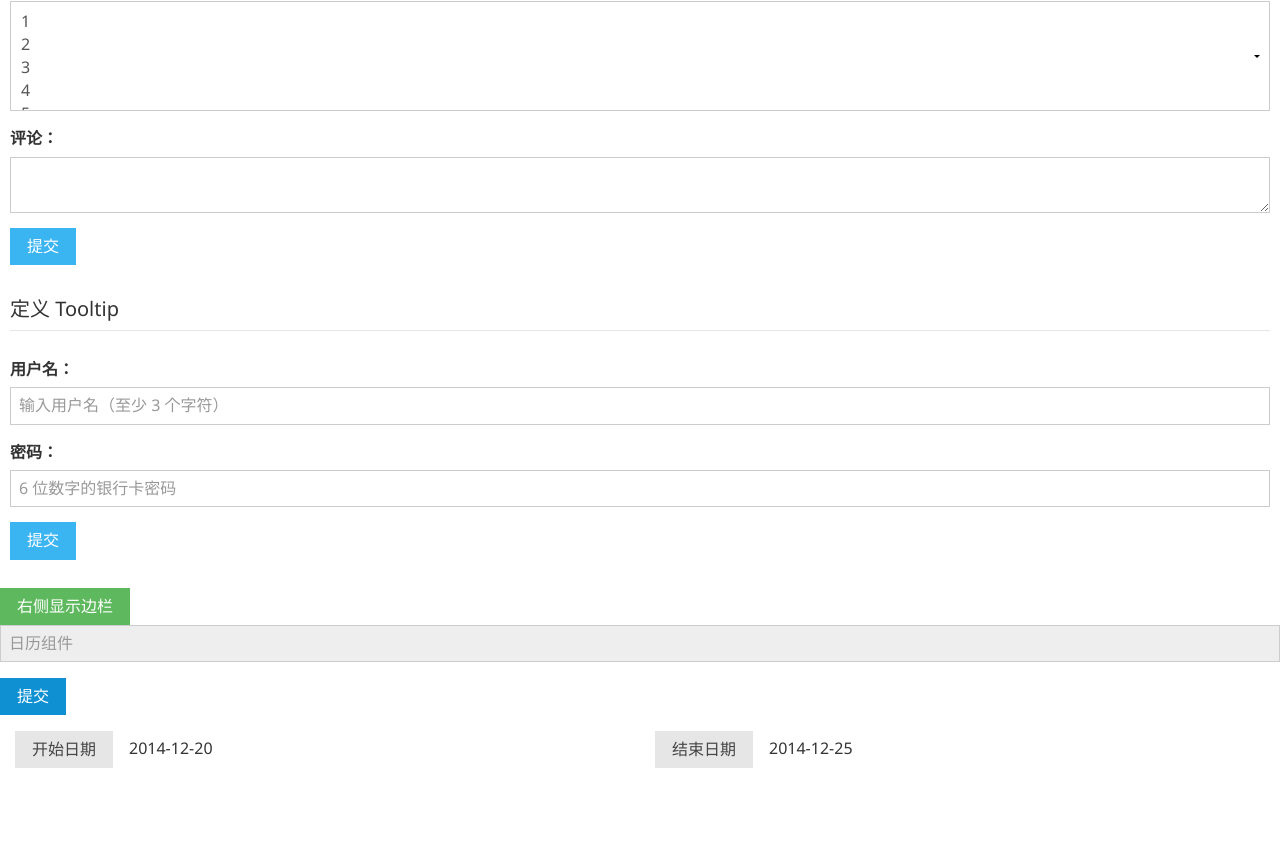
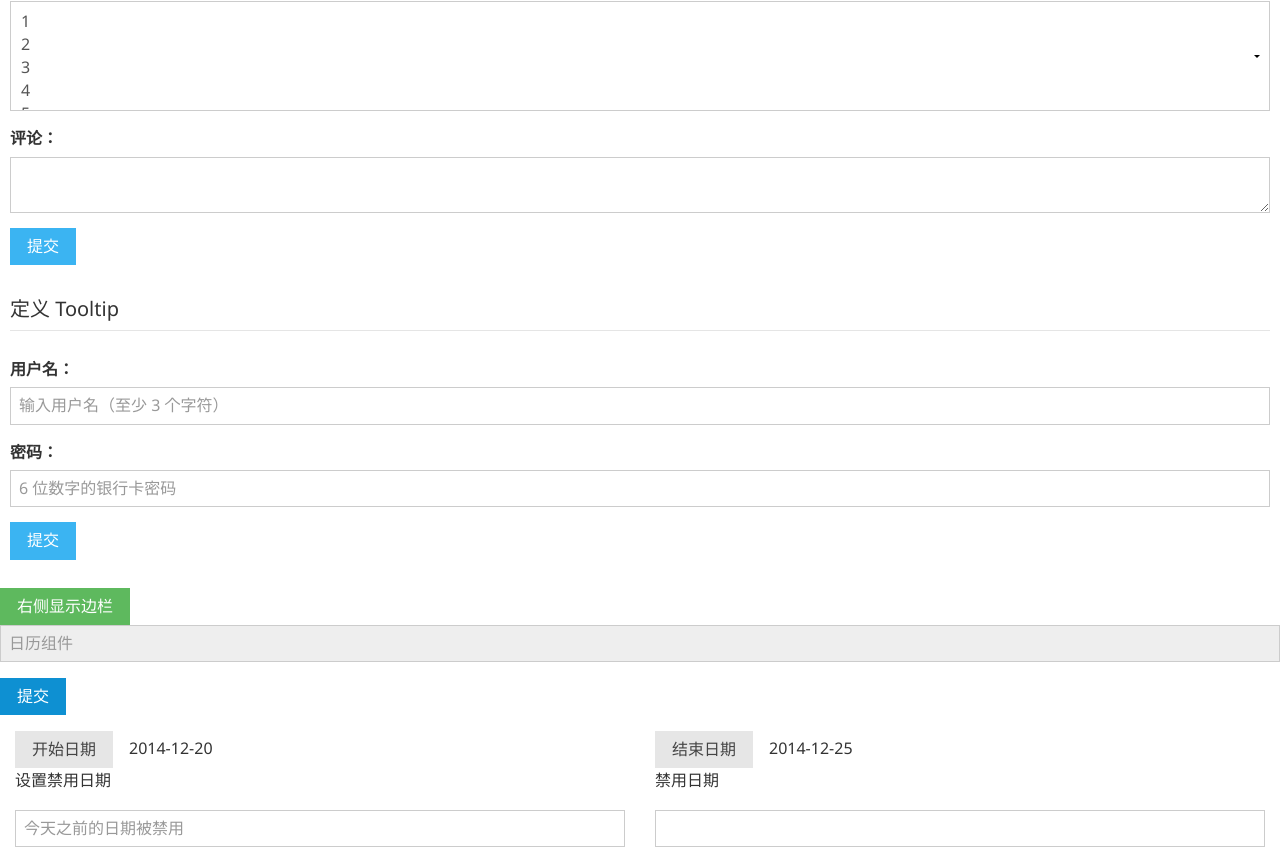
Before and after one commit to beardoll/learning_amaze_ui, a plain HTML site: page AmazeUi/test.html in a window 1280 px wide. Shown: the part 714-1577 px from the top of the page. Before the commit the page ends 1482 px from the top, so only its background shows below. Drawn offline with Linux system fonts and the light colour scheme.

Commit message:
learning datapicker(deeper thought)

```diff
--- a/AmazeUi/test.html
+++ b/AmazeUi/test.html
@@ -37,6 +37,7 @@
     </style>
 </head>
 <body>
+<!-----------------------------多选按钮---------------------------------------->
 <div class="am-btn-group" data-am-button>
     <label class="am-btn am-btn-primary">
         <input type="checkbox" name="doc-js-btn" value="苹果"> 苹果
@@ -76,6 +77,7 @@
     </li>
 </ul>
 
+<!--------------------------带验证设置，form表单------------------------------------------->
 <form action="" class="am-form" id="doc-vld-msg">
     <fieldset>
         <legend>JS 表单验证</legend>
@@ -162,6 +164,7 @@
     </fieldset>
 </form>
 
+<!----------------------------Tooltip，form表单----------------------------------------->
 <form action="" class="am-form" id="form-with-tooltip">
     <fieldset>
         <legend>定义 Tooltip</legend>
@@ -180,6 +183,7 @@
     </fieldset>
 </form>
 
+<!------------------------------侧边栏设置--------------------------------------->
 <!-- 按钮触发器， 需要指定 target -->
 <button class="am-btn am-btn-success canvas-on" id="canvasbtn">右侧显示边栏</button>
 
@@ -197,6 +201,8 @@
     </div>
 </div>
 
+
+<!------------------------------日历组件，带输入错误提示--------------------------------------->
 <form action="" class="am-form" data-am-validator>
     <p>
         <input type="text" class="am-form-field" placeholder="日历组件" data-am-datepicker readonly required />
@@ -205,6 +211,8 @@
     <p><button class="am-btn am-btn-primary">提交</button></p>
 </form>
 
+
+<!-------------------------------日历组件，可检测开始日期与结束日期的逻辑关系-------------------------------------->
 <div class="am-alert am-alert-danger" id="my-alert" style="display: none">
     <p>开始日期应小于结束日期！</p>
 </div>
@@ -247,5 +255,133 @@
     });
 </script>
 
+<!-----------------------------设置禁用日期---------------------------------------->
+<div class="am-g">
+    <div class="am-u-sm-6">
+    设置禁用日期<br/>
+    <p><input type="text" class="am-form-field" placeholder="今天之前的日期被禁用" id="my-start-2"/></p>
+    </div>
+    <div class="am-u-sm-6">
+    禁用日期<br/>
+    <p><input type="text" class="am-form-field" id="my-end-2" /></p>
+    </div>
+</div>
+<script>
+    $(function() {
+        var nowTemp = new Date();
+        var nowDay = new Date(nowTemp.getFullYear(), nowTemp.getMonth(), nowTemp.getDate(), 0, 0, 0, 0).valueOf();
+        var nowMoth = new Date(nowTemp.getFullYear(), nowTemp.getMonth(), 1, 0, 0, 0, 0).valueOf();
+        var nowYear = new Date(nowTemp.getFullYear(), 0, 1, 0, 0, 0, 0).valueOf();
+        var $myStart2 = $('#my-start-2');
+
+        datepicker1 = $myStart2.datepicker({  //设置日期
+            // datepicker1生成了一份日历
+            onRender: function(date, viewMode) {
+                // onRender是一个方法，其在日历生成后出发，用以渲染
+                // 传递所设定的日期，以及viewMode -- 0,1,2分别表示日月年
+                // 默认 days 视图，与当前日期比较
+                var viewDate = nowDay;
+
+                switch (viewMode) {
+                    // moths 视图，与当前月份比较
+                    case 1:
+                        viewDate = nowMoth;
+                        break;
+                    // years 视图，与当前年份比较
+                    case 2:
+                        viewDate = nowYear;
+                        break;
+                }
+
+                return date.valueOf() < viewDate ? 'am-disabled' : '';
+                // 对每一个日期都作判断，设定其状态是disable或者able
+            }
+        })
+        datepicker1.on('changeDate.datepicker.amui', function(ev) {   /*设置日期结束赋值后的动作*/
+            if (ev.date.valueOf() > checkout.date.valueOf()) {
+                var newDate = new Date(ev.date)
+                newDate.setDate(newDate.getDate() + 1);
+                checkout.setValue(newDate);   /*禁用日期必须比设置日期多一天*/
+            }
+            checkin.close();
+            $('#my-end-2')[0].focus();   /*聚焦到禁用日期上*/
+        })
+        var checkin = datepicker1.data('amui.datepicker');  // 所设置的具体日期
+
+        var checkout = $('#my-end-2').datepicker({  //禁用日期
+        onRender: function(date, viewMode) {
+                var inTime = checkin.date;
+                var inDay = inTime.valueOf();
+                var inMoth = new Date(inTime.getFullYear(), inTime.getMonth(), 1, 0, 0, 0, 0).valueOf();
+                var inYear = new Date(inTime.getFullYear(), 0, 1, 0, 0, 0, 0).valueOf();
+
+                // 默认 days 视图，与当前日期比较
+                var viewDate = inDay;
+
+                switch (viewMode) {
+                    // moths 视图，与当前月份比较
+                    case 1:
+                        viewDate = inMoth;
+                        break;
+                    // years 视图，与当前年份比较
+                    case 2:
+                        viewDate = inYear;
+                        break;
+                }
+                return date.valueOf() <= viewDate ? 'am-disabled' : '';
+            }
+        }).on('changeDate.datepicker.amui', function(ev) {
+            checkout.close();
+        }).data('amui.datepicker');
+    });
+
+    // 语法方面的参考资料
+/*    onClose : function(dateText, inst)
+    当日期面板关闭后触发此事件（无论是否有选择日期），参数为选择的日期和当前日期插件的实例。
+    初始：$('.selector').datepicker({ onClose: function(dateText, inst) { ... } });*/
+
+</script>
+
+
+<!--------------------------------prototype应用举例------------------------------>
+<!--<script>
+    function People(name)
+    {
+        this.name=name;
+//对象方法
+        this.Introduce=function(){
+            alert("My name is "+this.name);
+        }
+    }
+    //类方法
+    People.Run=function(){
+        alert("I can run");
+    }
+    //原型方法
+    People.prototype = {
+        IntroduceChinese :function () {  /*增加IntroduceChinese这个方法*/
+        /*        prototype本质上是对类的克隆，但是不会克隆同名函数
+        若需要调用其克隆母体的同名函数，则需要实例化类后，用call函数来调用*/
+            alert("我的名字是" + this.name);
+        },
+
+        IntroduceDirtyWord: function(){
+            alert("在下坂本，有何贵干！");
+        }
+    }
+
+    //测试
+
+    var p1=new People("Windking");
+
+    p1.Introduce();
+
+    People.Run();
+
+    p1.IntroduceChinese();
+
+    p1.IntroduceDirtyWord();
+</script>-->
+
 </body>
 </html>
```
